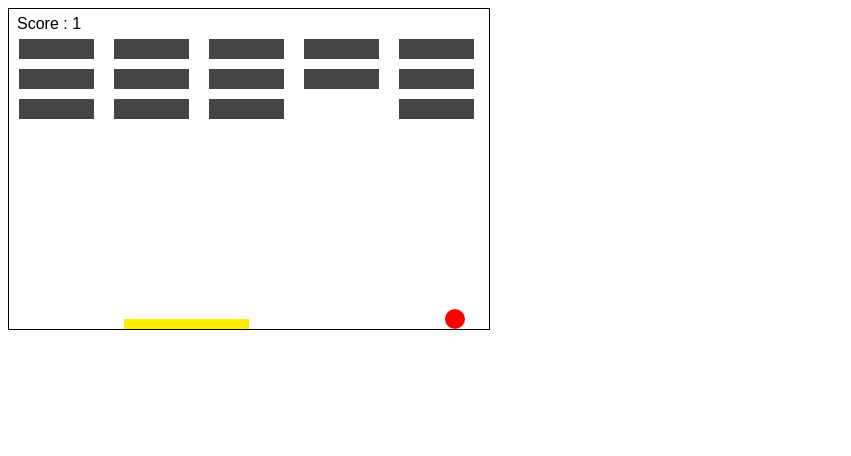
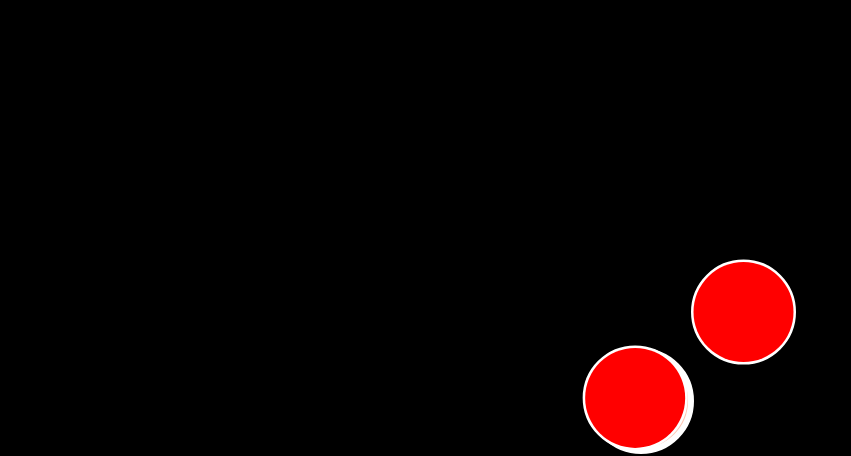
Before and after one commit to heptacode/HyperWave, a plain HTML site: page wow.html in a window 1280 px wide. Shown: the top 456 px of the page, without its empty margins (0-851 px from the left). Drawn offline with Linux system fonts and the light colour scheme.

Commit message:
Add files via upload
9월 13일 - 몬스터간의 충돌처리 (완료), 플레이어 백터값으로 바꿈 (진행중)

```diff
--- a/script.js
+++ b/script.js
@@ -1,210 +1,380 @@
-var myCanvas = document.getElementById("myCanvas");
-var ctx = myCanvas.getContext("2d");
+var canvas = document.getElementById("canvas");
+var ctx = canvas.getContext("2d");
+canvas.width = window.innerWidth;
+canvas.height = window.innerHeight;
+
+// Vector
+
+function Vector(x, y) {
+	this.x = x || 0;
+	this.y = y || 0;
+}
+
+/* INSTANCE METHODS */
+
+Vector.prototype = {
+	negative: function() {
+		this.x = -this.x;
+		this.y = -this.y;
+		return this;
+	},
+	add: function(v) {
+		if (v instanceof Vector) {
+			this.x += v.x;
+			this.y += v.y;
+		} else {
+			this.x += v;
+			this.y += v;
+		}
+		return this;
+	},
+	subtract: function(v) {
+		if (v instanceof Vector) {
+			this.x -= v.x;
+			this.y -= v.y;
+		} else {
+			this.x -= v;
+			this.y -= v;
+		}
+		return this;
+	},
+	multiply: function(v) {
+		if (v instanceof Vector) {
+			this.x *= v.x;
+			this.y *= v.y;
+		} else {
+			this.x *= v;
+			this.y *= v;
+		}
+		return this;
+	},
+	divide: function(v) {
+		if (v instanceof Vector) {
+			if(v.x != 0) this.x /= v.x;
+			if(v.y != 0) this.y /= v.y;
+		} else {
+			if(v != 0) {
+				this.x /= v;
+				this.y /= v;
+			}
+		}
+		return this;
+	},
+	equals: function(v) {
+		return this.x == v.x && this.y == v.y;
+	},
+	dot: function(v) {
+		return this.x * v.x + this.y * v.y;
+	},
+	cross: function(v) {
+		return this.x * v.y - this.y * v.x
+	},
+	length: function() {
+		return Math.sqrt(this.dot(this));
+	},
+	normalize: function() {
+		return this.divide(this.length());
+	},
+	min: function() {
+		return Math.min(this.x, this.y);
+	},
+	max: function() {
+		return Math.max(this.x, this.y);
+	},
+	toAngles: function() {
+		return -Math.atan2(-this.y, this.x);
+	},
+	angleTo: function(a) {
+		return Math.acos(this.dot(a) / (this.length() * a.length()));
+	},
+	toArray: function(n) {
+		return [this.x, this.y].slice(0, n || 2);
+	},
+	clone: function() {
+		return new Vector(this.x, this.y);
+	},
+	set: function(x, y) {
+		this.x = x; this.y = y;
+		return this;
+    },
+    fixSpeed: function(s) {
+        this.normalize();
+        this.multiply(s);
+        return;
+    }
+};
+
+/* STATIC METHODS */
+Vector.negative = function(v) {
+	return new Vector(-v.x, -v.y);
+};
+Vector.add = function(a, b) {
+	if (b instanceof Vector) return new Vector(a.x + b.x, a.y + b.y);
+	else return new Vector(a.x + v, a.y + v);
+};
+Vector.subtract = function(a, b) {
+	if (b instanceof Vector) return new Vector(a.x - b.x, a.y - b.y);
+	else return new Vector(a.x - v, a.y - v);
+};
+Vector.multiply = function(a, b) {
+	if (b instanceof Vector) return new Vector(a.x * b.x, a.y * b.y);
+	else return new Vector(a.x * v, a.y * v);
+};
+Vector.divide = function(a, b) {
+	if (b instanceof Vector) return new Vector(a.x / b.x, a.y / b.y);
+	else return new Vector(a.x / v, a.y / v);
+};
+Vector.equals = function(a, b) {
+	return a.x == b.x && a.y == b.y;
+};
+Vector.dot = function(a, b) {
+	return a.x * b.x + a.y * b.y;
+};
+Vector.cross = function(a, b) {
+	return a.x * b.y - a.y * b.x;
+};
 
 
-var x = 20;
-var y = 200;
-var dx = 1;
-var dy = 1;
-var radius = 10;
+// player
+var player = [];
+player.push({x : canvas.width / 2, y : canvas.height / 2, radius : 50, speed : 5, velocity : new Vector(0,0)});
 
-var paddleWidth = 125;
-var paddleHeight = 10;
-var paddleX = myCanvas.width / 2 - paddleWidth / 2;
+var upKeyDown = false;
+var leftKeyDown = false;
+var downKeyDown = false;
+var rightKeyDown = false;
 
-var leftKeyDown = false;
-var rightKeyDown = false;
-var spaceKeyDown = false;
-
-var bricks = [];
-var brickRowCount = 5;
-var brickColCount = 3;
-var brickWidth = 75;
-var brickHeight = 20;
-var brickPadding = 10;
-
-var mouseX = paddleX;
-
-var score = 0;
-
-var initBricks = function()
-{
-    for(let i = 0; i < brickColCount; i++)
-    {
-        for(let j = 0 ; j < brickRowCount; j++)
-        {
-            bricks.push({x : j * (brickWidth + brickPadding * 2) + brickPadding,
-                        y : i * (brickHeight + brickPadding) + brickPadding * 3,
-                        isDelete : false});
-        }
-    }
-}
-var bricksRender = function()
-{
-    for(let i = 0; i< brickColCount * brickRowCount; i++)
-    {
-        if(bricks[i].isDelete == false)
-        {
-            ctx.beginPath();
-                ctx.rect(bricks[i].x, bricks[i].y, brickWidth, brickHeight);
-                ctx.fillStyle = "#444444"
-                ctx.fill();
-            ctx.closePath();
-        }
-    }
-}
-var collisionDetect = function()
-{
-    for (let i = 0; i < brickColCount * brickRowCount; i++)
-    {
-        if(bricks[i].isDelete == false &&
-            x + radius > bricks[i].x && x - radius < bricks[i].x + brickWidth &&
-            y + radius > bricks[i].y && y - radius < bricks[i].y + brickHeight)
-        {
-            dy *= -1;
-            bricks[i].isDelete = true;
-            score++;
-        }
-    }
-}
+// monster
+var monsters = [];
+var spawnMonsters = true;
+var monsterCount = 3;
 
 var frame = 0;
-var acceleration = 0;
-var speed = 2;
 
-var ballUpdate = function()
+var playerMoving = function() // 작업중
 {
-    x += dx * speed;
-    y += dy * speed;
-
-    if(y >= myCanvas.height - radius)
+    if(upKeyDown)
     {
-        clearInterval(gameId);
-        alert("GAME OVER");
+        player[0].velocity.y -= player[0].speed / 5;
     }
-    if(y - radius < 0)
+    if(!(upKeyDown))
     {
-        dy *= -1;
-    }
-    if(x >= myCanvas.width - radius || x - radius < 0)
-    {
-        dx *= -1;
-    }
-    if(y + radius >= myCanvas.height - paddleHeight && x >= paddleX && x <= paddleX + paddleWidth)
-    {
-        dy *= -1;
-    }
-}
-var paddleUpdate = function()
-{
-    if(leftKeyDown)
-    {
-        if(paddleX <= 0)
+        if(player[0].velocity.y <= 0)
         {
-            paddleX = 0
+            player[0].velocity.y += player[0].speed / 5;
         }
         else
         {
-            paddleX -= 3;
+            player[0].velocity.y = 0;
+        }
+    }
+    if(leftKeyDown)
+    {
+
+    }
+    if(!(leftKeyDown))
+    {
+
+    }
+    if(downKeyDown)
+    {
+        player[0].velocity.y += player[0].speed / 5;
+    }
+    if(!(downKeyDown))
+    {
+        if(player[0].velocity.y >= 0)
+        {
+            player[0].velocity.y -= player[0].speed / 5;
         }
     }
     if(rightKeyDown)
     {
-        if(paddleX >= myCanvas.width - paddleWidth)
+
+    }
+    if(!(rightKeyDown))
+    {
+
+    }
+    player[0].x += player[0].velocity.x;
+    player[0].y += player[0].velocity.y;
+
+    if(player[0].y <= player[0].radius){player[0].y = player[0].radius; player[0].velocity.y = 0;}
+    if(player[0].x <= player[0].radius){player[0].x = player[0].radius; player[0].velocity.x = 0;}
+    if(player[0].y >= canvas.height - player[0].radius){player[0].y = canvas.height - player[0].radius; player[0].velocity.y = 0;}
+    if(player[0].x >= canvas.width - player[0].radius){player[0].x = canvas.width - player[0].radius; player[0].velocity.x = 0;}
+}
+
+var playerUpdate = function()
+{
+    playerMoving();
+    // player[0].x = mouseX - playerWidth / 2;
+}
+
+var monsterMoving = function(num)
+{
+    monsters[num].velocity.fixSpeed(monsters[num].Speed);
+
+    monsters[num].x += monsters[num].velocity.x;
+    monsters[num].y += monsters[num].velocity.y;
+}
+
+var playerTracking = function(num)
+{
+    let vX = player[0].x - monsters[num].x;
+    let vY = player[0].y - monsters[num].y;
+    monsters[num].velocity.set(vX, vY);
+}
+
+var isMonsterColide = function(num)
+{
+
+    if(Math.sqrt(Math.pow(monsters[num].x - monsters[num+1].x, 2) + Math.pow(monsters[num].y - monsters[num+1].y, 2)) <= (monsters[num].radius + monsters[num+1].radius))
+    {
+        return true;
+    }
+}
+
+var monsterUpdate = function()
+{
+    if(spawnMonsters)
+    {
+        for(let i = 0; i < monsterCount; i++)
         {
-            paddleX = myCanvas.width - paddleWidth;
+            monsters.push({x : 200 * i + 200, y : 5 * i + 200, isDie : false, velocity : new Vector(0,0), isCrash : false, Crashing : 0, Speed : 2, radius : 50});
+        }
+        spawnMonsters = false;
+    }
+
+    for(let i = 0; i < monsterCount - 1; i++)
+    {
+        if(isMonsterColide(i))
+            {
+                let tempVelo = monsters[i].velocity;
+                monsters[i].velocity = monsters[i+1].velocity;
+                monsters[i+1].velocity = tempVelo;
+
+                monsters[i].isCrash = true;
+                monsters[i+1].isCrash = true;
+            }
+    }
+    for(let i = 0; i < monsterCount; i++)
+    {
+        if(monsters[i].isCrash)
+        {
+            if(monsters[i].Crashing >= 20)
+            {
+                monsters[i].isCrash = false;
+                monsters[i].Crashing = 0;
+                monsters[i].Speed = 2;
+            }
+            else
+            {
+                monsters[i].Crashing++;
+            }
         }
         else
         {
-            paddleX += 3;
+            playerTracking(i);
         }
-    }
-    paddleX = mouseX - paddleWidth / 2;
-
-    if(spaceKeyDown)
-    {
-        acceleration++;
-        speed += 0.001 * acceleration;
+        monsterMoving(i);
     }
 }
 
 var update = function()
 {
     frame++;
-    ballUpdate();
-    paddleUpdate();
-    collisionDetect();
-
+    playerUpdate();
+    monsterUpdate();
 }
 
-var ballRender = function()
+var playerRender = function()
 {
     ctx.beginPath();
-        ctx.arc(x, y, radius, 0, Math.PI*2, false)
-        ctx.fillStyle = "#ff0000";
+        ctx.arc(player[0].x, player[0].y, player[0].radius, 0, Math.PI * 2 ,true);
+        ctx.fillStyle = "#ffc6b3"
         ctx.fill();
+        ctx.strokeStyle = "white";
+        ctx.lineWidth = 6;
+        ctx.stroke();
     ctx.closePath();
 }
-var paddleRender = function()
+var monsterRender = function()
 {
-    ctx.beginPath();
-        ctx.rect(paddleX, myCanvas.height - paddleHeight, paddleWidth, paddleHeight);
-        ctx.fillStyle = "#ffee00"
-        ctx.fill();
-    ctx.closePath();
-}
-var scoreRender = function()
-{
-    ctx.font = "16px Arial";
-    ctx.fillStyle = "rgb(0, 0, 0)";
-    ctx.fillText("Score : " + score, 8, 20);
+    for(let i = 0; i < monsterCount; i++)
+    {
+        if(!(monsters[i].isDie))
+        {
+            ctx.beginPath();
+                ctx.arc(monsters[i].x, monsters[i].y, monsters[i].radius, 0, Math.PI * 2 ,true);
+                ctx.fillStyle = "#ff0000"
+                ctx.strokeStyle = "white";
+                ctx.lineWidth = 5;
+                ctx.stroke();
+                ctx.fill();
+            ctx.closePath();
+        }
+    }
 }
 
 var render = function()
 {
-    ballRender();
-    paddleRender();
-    bricksRender();
-    scoreRender();
+    playerRender();
+    monsterRender();
 }
 
 var gameLoop = function()
 {
-    ctx.clearRect(0, 0, myCanvas.width, myCanvas.height);
+    ctx.clearRect(0, 0, canvas.width, canvas.height);
     update();
     render();
 }
 
 var keyDownFunc = function(e)
 {
-    if(e.code == "ArrowLeft" || e.code == "KeyA")
+    if(e.code == "KeyW")
+    {
+        upKeyDown = true;
+    }
+    if(e.code == "KeyA")
     {
         leftKeyDown = true;
     }
-    if(e.code == "ArrowRight" || e.code == "KeyD")
+    if(e.code == "KeyS")
+    {
+        downKeyDown = true;
+    }
+    if(e.code == "KeyD")
     {
         rightKeyDown = true;
     }
 }
 var keyUpFunc = function(e)
 {
-    if(e.code == "ArrowLeft" || e.code == "KeyA")
+    if(e.code == "KeyW")
+    {
+        upKeyDown = false;
+    }
+    if(e.code == "KeyA")
     {
         leftKeyDown = false;
     }
-    if(e.code == "ArrowRight" || e.code == "KeyD")
+    if(e.code == "KeyS")
+    {
+        downKeyDown = false;
+    }
+    if(e.code == "KeyD")
     {
         rightKeyDown = false;
     }
 }
-var mouseMoveFunc = function(e)
-{
-    mouseX = e.clientX - myCanvas.offsetLeft;
-}
+
+// var mouseMoveFunc = function(e)
+// {
+//     mouseX = e.clientX - canvas.offsetLeft;
+// }
 
 document.addEventListener("keydown", keyDownFunc, false);
 document.addEventListener("keyup", keyUpFunc, false);
-document.addEventListener("mousemove", mouseMoveFunc, false);
+// document.addEventListener("mousemove", mouseMoveFunc, false);
 
-initBricks();
 var gameId = setInterval(gameLoop, 10);
--- a/wow.html
+++ b/wow.html
@@ -3,9 +3,30 @@
 <head>
     <meta charset="utf-8" />
     <title>와!</title>
+    <style>
+        html
+        {
+            display: block;
+            position: absolute;
+            width: 100%;
+            height: 100%;
+            margin: 0;
+            background-color: black;
+        }
+        canvas
+        {
+            display: block;
+            position: absolute;
+            top: 0;
+            left: 0;
+            right: 0;
+            bottom: 0;
+            border: 1px, solid;
+        }
+    </style>
 </head>
     <body>
-        <canvas id = "myCanvas" width="480" height="320" style="border: 1px solid black"></canvas>
+        <canvas id = "canvas"></canvas>
         <script src = "script.js"></script>
     </body>
 </html>
```
